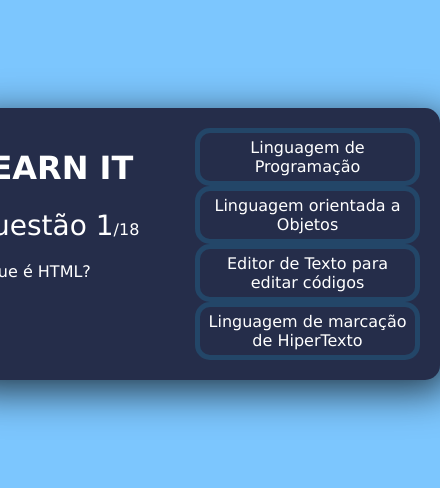
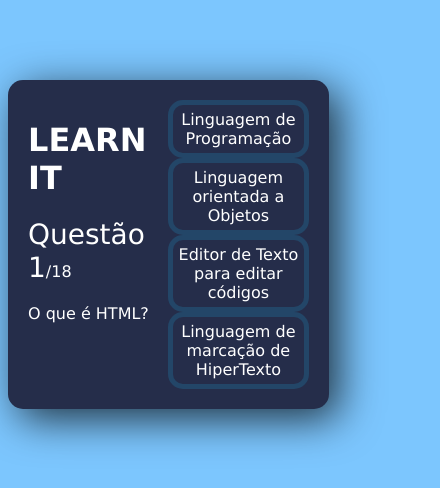
Before and after one commit to Jose-santoss/learn-it, a React (Create React App) app: page / in a window 390 px wide. Shown: the part 186-674 px from the top of the page, 440 px wide, since content can reach past the window. Built offline with nearby package versions, Linux system fonts and the light colour scheme.

Commit message:
responsividade ok

```diff
--- a/src/App.css
+++ b/src/App.css
@@ -14,7 +14,7 @@ body {
 
 .app {
   background-color: #252d4a;
-  width: 450px;
+  width: 75%;
   min-height: 200px;
   height: min-content;
   border-radius: 15px;
@@ -22,6 +22,12 @@ body {
   box-shadow: 10px 10px 42px 0px rgba(0, 0, 0, 0.75);
   display: flex;
   justify-content: space-evenly;
+}
+@media (max-width: 373px) {
+  .app {
+    display: grid;
+    place-items: center;
+  }
 }
 
 .score-section {
```
